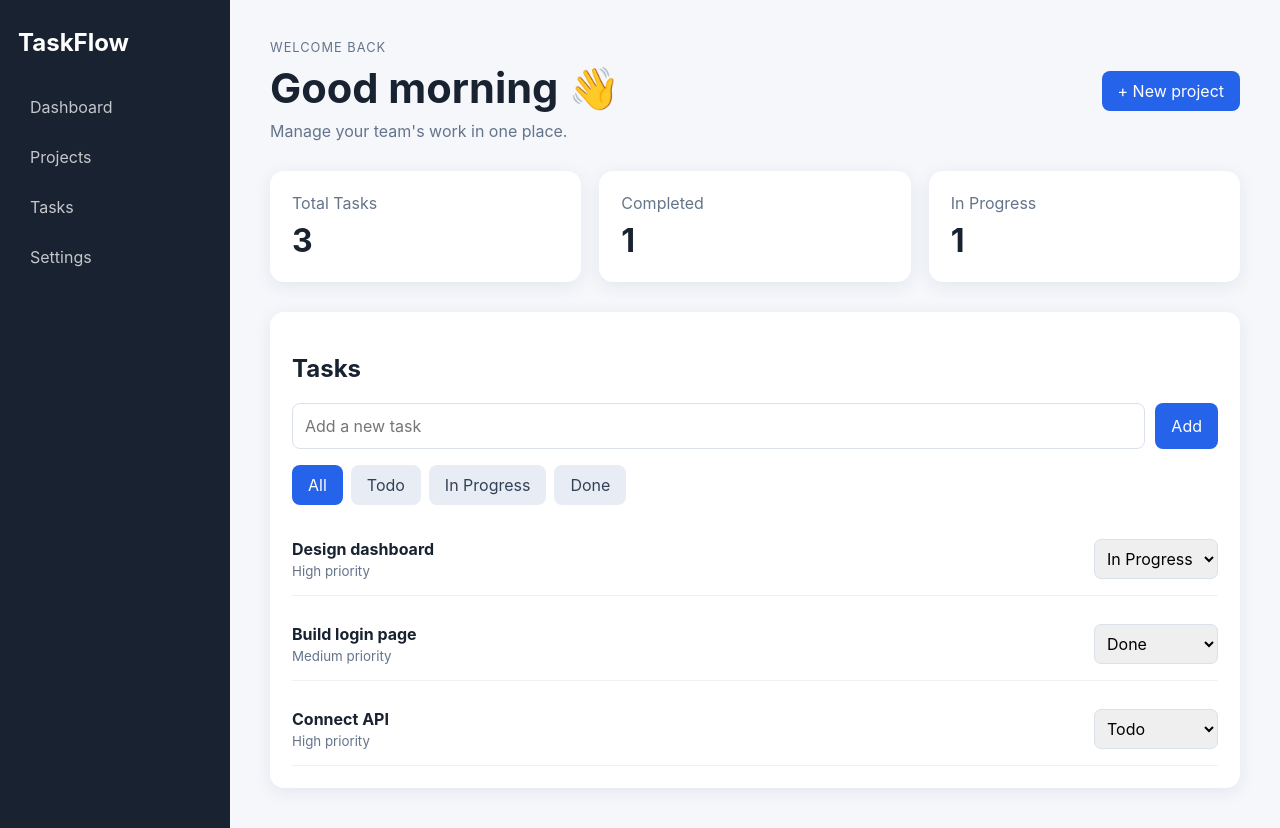
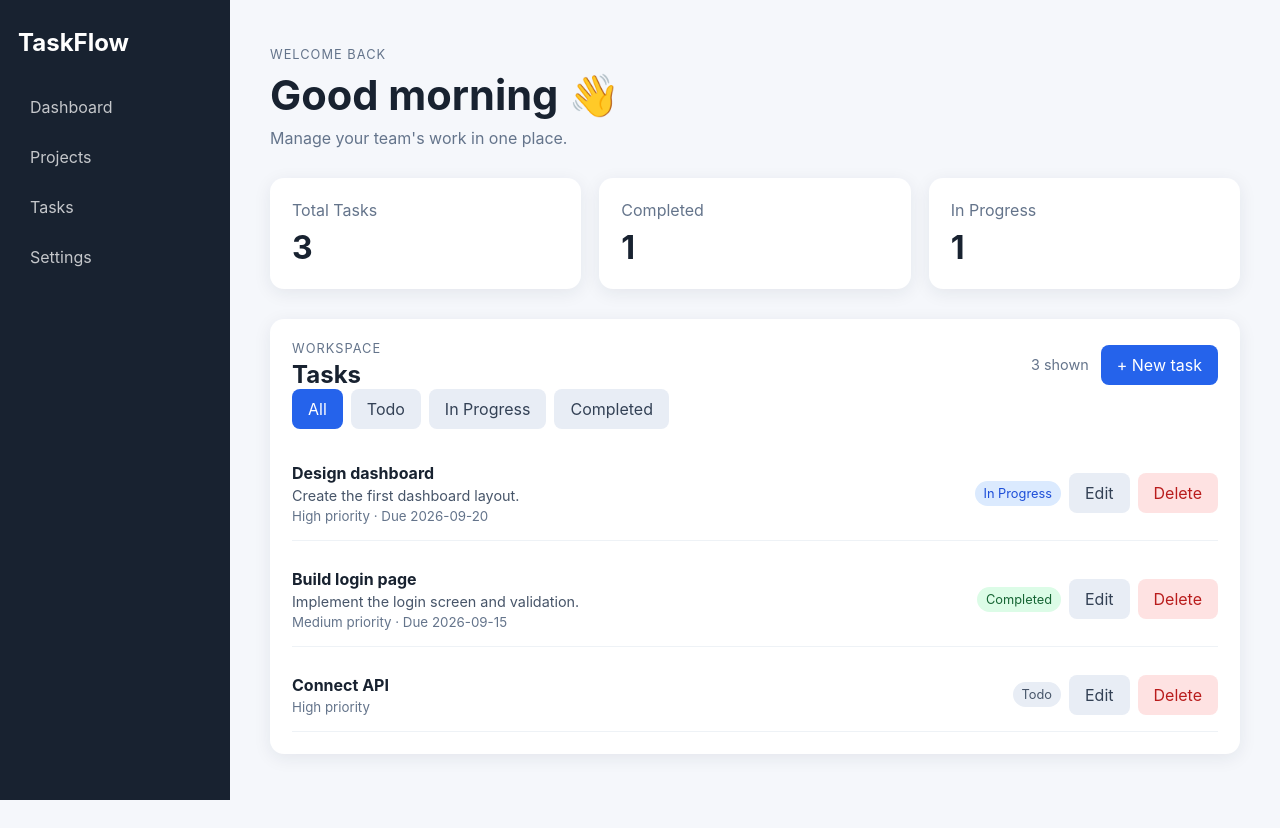
Before and after one commit to mandadapuswarna/react-taskflow-dashboard, a React (Vite) app: page / in a window 1280 px wide. After the commit the page ends 800 px from the top, so only its background shows below. Built offline with nearby package versions, Linux system fonts and the light colour scheme.

Commit message:
Updated Task Management Features

```diff
--- a/package.json
+++ b/package.json
@@ -1,12 +1,12 @@
 {
     "scripts": {
         "dev": "vite",
-        "build": "vite",
+        "build": "vite build",
         "preview": "vite preview"
     },
     "dependencies": {
-        "@vitejs/plugin-react": "latest",
-        "vite": "latest",
+        "@vitejs/plugin-react": "^6.0.3",
+        "vite": "^8.1.1",
         "react": "^19.2.8",
         "react-dom": "^19.2.8"
     },
--- a/src/App.jsx
+++ b/src/App.jsx
@@ -12,30 +12,54 @@ import Modal from "./components/Modal/Modal";
 import { useLocalStorage } from "./hooks/useLocalStorage";
 import { FILTER_OPTIONS, INITIAL_TASKS } from "./utils/constants";
 
+const createEmptyTask = () => ({
+  title: "",
+  description: "",
+  priority: "Medium",
+  dueDate: "",
+  status: "Todo",
+});
+
 export default function App() {
   const [tasks, setTasks] = useLocalStorage("taskflow-tasks", INITIAL_TASKS);
-  const [title, setTitle] = useState("");
+  const [taskDraft, setTaskDraft] = useState(createEmptyTask);
   const [filter, setFilter] = useState("All");
-  const [isModalOpen, setIsModalOpen] = useState(false);
+  const [editingTask, setEditingTask] = useState(null);
+  const [taskToDelete, setTaskToDelete] = useState(null);
+  const [isCreateFormOpen, setIsCreateFormOpen] = useState(false);
 
   const addTask = (event) => {
     event.preventDefault();
 
-    if (!title.trim()) return;
+    if (!taskDraft.title.trim()) return;
 
     setTasks((currentTasks) => [
-      { id: Date.now(), title: title.trim(), status: "Todo", priority: "Medium" },
+      { ...taskDraft, id: Date.now(), title: taskDraft.title.trim() },
       ...currentTasks,
     ]);
-    setTitle("");
+    setTaskDraft(createEmptyTask());
+    setIsCreateFormOpen(false);
   };
 
-  const updateTaskStatus = (taskId, nextStatus) => {
+  const saveTask = (event) => {
+    event.preventDefault();
+    if (!editingTask.title.trim()) return;
+
     setTasks((currentTasks) =>
       currentTasks.map((task) =>
-        task.id === taskId ? { ...task, status: nextStatus } : task,
+        task.id === editingTask.id
+          ? { ...editingTask, title: editingTask.title.trim() }
+          : task,
       ),
     );
+    setEditingTask(null);
+  };
+
+  const deleteTask = () => {
+    setTasks((currentTasks) =>
+      currentTasks.filter((task) => task.id !== taskToDelete.id),
+    );
+    setTaskToDelete(null);
   };
 
   const filteredTasks = useMemo(
@@ -46,7 +70,7 @@ export default function App() {
   const stats = useMemo(
     () => ({
       total: tasks.length,
-      done: tasks.filter((task) => task.status === "Done").length,
+      done: tasks.filter((task) => task.status === "Completed").length,
       inProgress: tasks.filter((task) => task.status === "In Progress").length,
     }),
     [tasks],
@@ -57,38 +81,89 @@ export default function App() {
       <Sidebar />
 
       <main className="main-content">
-        <Header onNewProject={() => setIsModalOpen(true)} />
+        <Header />
         <Dashboard stats={stats} />
 
         <section className="panel">
+          <div className="section-heading">
+            <div>
+              <p className="eyebrow">Workspace</p>
               <h2>Tasks</h2>
+            </div>
+            <div className="section-actions">
+              <span className="task-count">{filteredTasks.length} shown</span>
+              <button
+                type="button"
+                className="primary-button new-task-button"
+                aria-expanded={isCreateFormOpen}
+                aria-controls="create-task-panel"
+                onClick={() => setIsCreateFormOpen((isOpen) => !isOpen)}
+              >
+                {isCreateFormOpen ? "Close" : "+ New task"}
+              </button>
+            </div>
+          </div>
+          <div
+            id="create-task-panel"
+            className={`create-task-panel ${isCreateFormOpen ? "is-open" : ""}`}
+            aria-hidden={!isCreateFormOpen}
+          >
+            <div className="create-task-panel-inner">
               <TaskForm
-            title={title}
-            onTitleChange={setTitle}
+                task={taskDraft}
+                onChange={setTaskDraft}
                 onSubmit={addTask}
+                submitLabel="Create task"
               />
+            </div>
+          </div>
           <TaskFilters
             filter={filter}
             onFilterChange={setFilter}
             options={FILTER_OPTIONS}
           />
-          <TaskList tasks={filteredTasks} onStatusChange={updateTaskStatus} />
+          <TaskList
+            tasks={filteredTasks}
+            onEdit={setEditingTask}
+            onDelete={setTaskToDelete}
+          />
         </section>
       </main>
 
       <Modal
-        isOpen={isModalOpen}
-        title="Create new project"
-        onClose={() => setIsModalOpen(false)}
+        isOpen={Boolean(editingTask)}
+        title="Edit task"
+        onClose={() => setEditingTask(null)}
       >
-        <p className="modal-copy">This is a reusable modal component for future project creation flows.</p>
+        {editingTask && (
+          <TaskForm
+            task={editingTask}
+            onChange={setEditingTask}
+            onSubmit={saveTask}
+            onCancel={() => setEditingTask(null)}
+            submitLabel="Save changes"
+          />
+        )}
+      </Modal>
+
+      <Modal
+        isOpen={Boolean(taskToDelete)}
+        title="Delete task"
+        onClose={() => setTaskToDelete(null)}
+      >
+        <p className="modal-copy">Are you sure you want to delete this task?</p>
+        <div className="form-actions">
+          <button type="button" className="danger-button" onClick={deleteTask}>
+            Delete task
+          </button>
           <button
             type="button"
-          className="primary-button"
-          onClick={() => setIsModalOpen(false)}
+            className="secondary-button"
+            onClick={() => setTaskToDelete(null)}
           >
-          Close
+            Cancel
           </button>
+        </div>
       </Modal>
     </div>
   );
--- a/src/components/Header/Header.jsx
+++ b/src/components/Header/Header.jsx
@@ -1,4 +1,4 @@
-export default function Header({ onNewProject }) {
+export default function Header() {
   return (
     <header className="topbar">
       <div>
@@ -6,9 +6,6 @@ export default function Header({ onNewProject }) {
         <h1>Good morning 👋</h1>
         <p className="subtitle">Manage your team's work in one place.</p>
       </div>
-      <button type="button" className="primary-button" onClick={onNewProject}>
-        + New project
-      </button>
     </header>
   );
 }
--- a/src/components/TaskCard/TaskCard.jsx
+++ b/src/components/TaskCard/TaskCard.jsx
@@ -1,20 +1,24 @@
-export default function TaskCard({ task, onStatusChange }) {
+export default function TaskCard({ task, onEdit, onDelete }) {
   return (
     <article className="task-item">
       <div className="task-copy">
         <strong>{task.title}</strong>
-        <small>{task.priority} priority</small>
+        {task.description && <p>{task.description}</p>}
+        <small>
+          {task.priority} priority{task.dueDate ? ` · Due ${task.dueDate}` : ""}
+        </small>
       </div>
-
-      <select
-        value={task.status}
-        onChange={(event) => onStatusChange(task.id, event.target.value)}
-        aria-label={`Update status for ${task.title}`}
-      >
-        <option value="Todo">Todo</option>
-        <option value="In Progress">In Progress</option>
-        <option value="Done">Done</option>
-      </select>
+      <div className="task-actions">
+        <span className={`status status-${task.status.toLowerCase().replace(" ", "-")}`}>
+          {task.status}
+        </span>
+        <button type="button" className="secondary-button" onClick={() => onEdit(task)}>
+          Edit
+        </button>
+        <button type="button" className="danger-button" onClick={() => onDelete(task)}>
+          Delete
+        </button>
+      </div>
     </article>
   );
 }
--- a/src/components/TaskForm/TaskForm.jsx
+++ b/src/components/TaskForm/TaskForm.jsx
@@ -1,16 +1,65 @@
-export default function TaskForm({ title, onTitleChange, onSubmit }) {
+import { PRIORITY_OPTIONS, STATUS_OPTIONS } from "../../utils/constants";
+
+export default function TaskForm({ task, onChange, onSubmit, onCancel, submitLabel }) {
   return (
     <form className="task-form" onSubmit={onSubmit}>
       <input
         type="text"
-        value={title}
-        onChange={(event) => onTitleChange(event.target.value)}
-        placeholder="Add a new task"
+        value={task.title}
+        onChange={(event) => onChange({ ...task, title: event.target.value })}
+        placeholder="Task title"
         aria-label="Task title"
+        required
       />
-      <button type="submit" className="primary-button">
-        Add
-      </button>
+      <textarea
+        value={task.description}
+        onChange={(event) => onChange({ ...task, description: event.target.value })}
+        placeholder="Description"
+        aria-label="Task description"
+        rows="2"
+      />
+      <div className="form-row">
+        <label>
+          Priority
+          <select
+            value={task.priority}
+            onChange={(event) => onChange({ ...task, priority: event.target.value })}
+          >
+            {PRIORITY_OPTIONS.map((priority) => (
+              <option key={priority}>{priority}</option>
+            ))}
+          </select>
+        </label>
+        <label>
+          Due date
+          <input
+            type="date"
+            value={task.dueDate}
+            onChange={(event) => onChange({ ...task, dueDate: event.target.value })}
+          />
+        </label>
+        <label>
+          Status
+          <select
+            value={task.status}
+            onChange={(event) => onChange({ ...task, status: event.target.value })}
+          >
+            {STATUS_OPTIONS.map((status) => (
+              <option key={status}>{status}</option>
+            ))}
+          </select>
+        </label>
+      </div>
+      <div className="form-actions">
+        <button type="submit" className="primary-button">
+          {submitLabel}
+        </button>
+        {onCancel && (
+          <button type="button" className="secondary-button" onClick={onCancel}>
+            Cancel
+          </button>
+        )}
+      </div>
     </form>
   );
 }
--- a/src/components/TaskList/TaskList.jsx
+++ b/src/components/TaskList/TaskList.jsx
@@ -1,10 +1,10 @@
 import TaskCard from "../TaskCard/TaskCard";
 
-export default function TaskList({ tasks, onStatusChange }) {
+export default function TaskList({ tasks, onEdit, onDelete }) {
   return (
     <div className="task-list">
       {tasks.map((task) => (
-        <TaskCard key={task.id} task={task} onStatusChange={onStatusChange} />
+        <TaskCard key={task.id} task={task} onEdit={onEdit} onDelete={onDelete} />
       ))}
     </div>
   );
--- a/src/hooks/useLocalStorage.js
+++ b/src/hooks/useLocalStorage.js
@@ -4,7 +4,15 @@ export function useLocalStorage(key, initialValue) {
   const [value, setValue] = useState(() => {
     try {
       const storedValue = window.localStorage.getItem(key);
-      return storedValue ? JSON.parse(storedValue) : initialValue;
+      const parsedValue = storedValue ? JSON.parse(storedValue) : initialValue;
+      return Array.isArray(parsedValue)
+        ? parsedValue.map((task) => ({
+            description: "",
+            dueDate: "",
+            ...task,
+            status: task.status === "Done" ? "Completed" : task.status,
+          }))
+        : parsedValue;
     } catch (error) {
       console.error("Unable to read from localStorage:", error);
       return initialValue;
--- a/src/styles.css
+++ b/src/styles.css
@@ -118,16 +118,79 @@ button {
 }
 
 .task-form {
-  display: flex;
+  display: grid;
   gap: 10px;
   margin: 16px 0;
 }
 
-.task-form input {
-  flex: 1;
+.create-task-panel {
+  max-height: 0;
+  overflow: hidden;
+  opacity: 0;
+  transform: translateY(-8px);
+  visibility: hidden;
+  transition:
+    max-height 350ms ease,
+    opacity 250ms ease,
+    transform 350ms ease,
+    visibility 350ms;
+}
+
+.create-task-panel.is-open {
+  max-height: 560px;
+  opacity: 1;
+  transform: translateY(0);
+  visibility: visible;
+}
+
+.create-task-panel-inner {
+  border-top: 1px solid #eef2f6;
+  margin-top: 18px;
+  padding-top: 2px;
+}
+
+.task-form input,
+.task-form textarea,
+.task-form select {
+  width: 100%;
   padding: 12px;
   border: 1px solid #dbe1ea;
   border-radius: 8px;
+}
+
+.task-form textarea {
+  resize: vertical;
+}
+
+.form-row {
+  display: grid;
+  grid-template-columns: repeat(3, 1fr);
+  gap: 10px;
+}
+
+.form-row label {
+  display: grid;
+  gap: 6px;
+  color: #475569;
+  font-size: 0.85rem;
+}
+
+.form-actions,
+.task-actions {
+  display: flex;
+  align-items: center;
+  flex-wrap: wrap;
+  gap: 8px;
+}
+
+.secondary-button {
+  background: #e8edf5;
+  color: #334155;
+}
+
+.danger-button {
+  background: #fee2e2;
+  color: #b91c1c;
 }
 
 .filters {
@@ -168,10 +231,29 @@ button {
   gap: 4px;
 }
 
-.task-item select {
-  padding: 8px;
-  border-radius: 7px;
-  border: 1px solid #dbe1ea;
+.task-copy p {
+  margin: 0;
+  color: #475569;
+  font-size: 0.9rem;
+}
+
+.status {
+  border-radius: 999px;
+  padding: 5px 9px;
+  background: #e8edf5;
+  color: #475569;
+  font-size: 0.8rem;
+  white-space: nowrap;
+}
+
+.status-completed {
+  background: #dcfce7;
+  color: #166534;
+}
+
+.status-in-progress {
+  background: #dbeafe;
+  color: #1d4ed8;
 }
 
 .modal-backdrop {
@@ -215,6 +297,38 @@ button {
   color: #475569;
 }
 
+.section-heading {
+  display: flex;
+  justify-content: space-between;
+  align-items: center;
+  gap: 16px;
+}
+
+.section-actions {
+  display: flex;
+  align-items: center;
+  gap: 12px;
+}
+
+.section-heading h2 {
+  margin: 0;
+}
+
+.section-heading .eyebrow {
+  margin-bottom: 4px;
+}
+
+.task-count {
+  color: #64748b;
+  font-size: 0.9rem;
+}
+
+@media (prefers-reduced-motion: reduce) {
+  .create-task-panel {
+    transition: none;
+  }
+}
+
 @media (max-width: 700px) {
   .sidebar {
     display: none;
@@ -237,4 +351,18 @@ button {
     flex-direction: column;
     align-items: flex-start;
   }
+
+  .section-heading {
+    align-items: flex-start;
+    flex-direction: column;
+  }
+
+  .section-actions {
+    width: 100%;
+    justify-content: space-between;
+  }
+
+  .form-row {
+    grid-template-columns: 1fr;
+  }
 }
--- a/src/utils/constants.js
+++ b/src/utils/constants.js
@@ -1,7 +1,25 @@
-export const FILTER_OPTIONS = ["All", "Todo", "In Progress", "Done"];
+export const FILTER_OPTIONS = ["All", "Todo", "In Progress", "Completed"];
+
+export const PRIORITY_OPTIONS = ["Low", "Medium", "High"];
+
+export const STATUS_OPTIONS = ["Todo", "In Progress", "Completed"];
 
 export const INITIAL_TASKS = [
-  { id: 1, title: "Design dashboard", status: "In Progress", priority: "High" },
-  { id: 2, title: "Build login page", status: "Done", priority: "Medium" },
+  {
+    id: 1,
+    title: "Design dashboard",
+    description: "Create the first dashboard layout.",
+    status: "In Progress",
+    priority: "High",
+    dueDate: "2026-09-20",
+  },
+  {
+    id: 2,
+    title: "Build login page",
+    description: "Implement the login screen and validation.",
+    status: "Completed",
+    priority: "Medium",
+    dueDate: "2026-09-15",
+  },
   { id: 3, title: "Connect API", status: "Todo", priority: "High" },
 ];
```
Also changed, not shown: 2 other files (tests, documents, lock files or other folders). Lines whose indentation alone changed are shown as unchanged.
